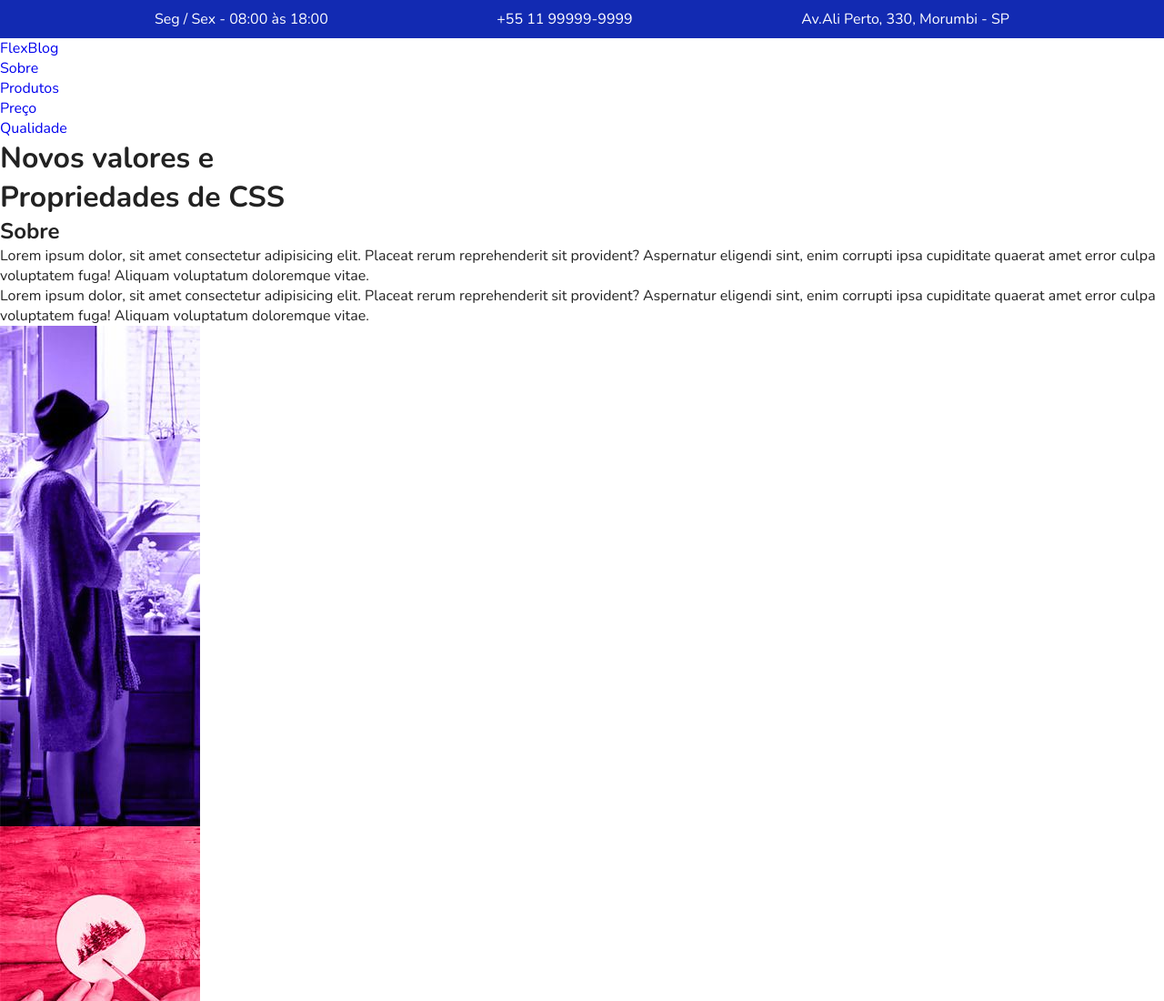
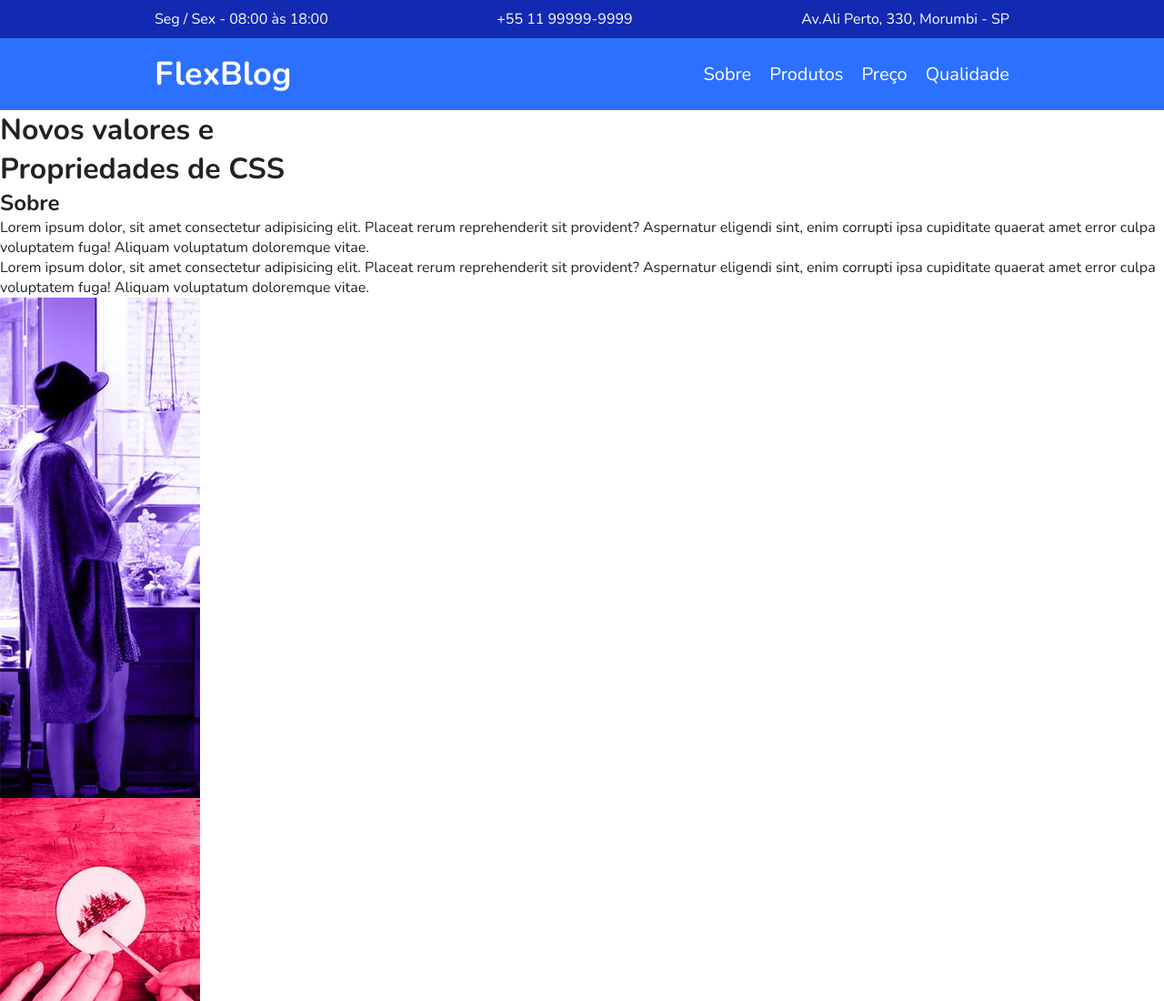
Before and after one commit to Lftho/JobSemanal-Origamid, a plain HTML site: page index.html in a window 1280 px wide. Shown: the top 1100 px of the page at 91% size. Drawn offline with nearby package versions, Linux system fonts and the light colour scheme.

Commit message:
estilizando a class=menu

```diff
--- a/css/style.css
+++ b/css/style.css
@@ -50,3 +50,45 @@ img {
 .super-info-bg a {
   color:#fff;
 }
+
+/* Menu */
+
+.menu-bg {
+  background-color: #2c70ff;
+}
+
+.menu {
+  max-width: 960px;
+  margin: 0 auto;
+  padding: 15px 0px;
+
+  display: flex;
+  flex-wrap: wrap;
+  justify-content: space-between;
+  align-items: center;
+}
+
+.menu a {
+  color: #fff;
+}
+
+.menu-logo a{
+  font-size: 2.25em; /* calculo = no PSD 36px divido pela base que é 16 = 2,25 */
+  font-weight: bold;
+  margin: 0 10px;
+}
+
+.menu-nav ul{
+  display: flex;
+  flex-wrap: wrap;
+}
+
+.menu-nav a {
+  font-size: 1.25em;
+  display: block;
+  padding: 10px;
+}
+
+.menu-nav a:hover {
+  color: #122ab2;
+}
--- a/index.html
+++ b/index.html
@@ -22,7 +22,7 @@
       <div class="menu-logo">
         <a href="#">FlexBlog</a>
       </div>
-      <nav>
+      <nav class="menu-nav">
         <ul>
           <li><a href="#sobre">Sobre</a></li>
           <li><a href="#produtos">Produtos</a></li>
```
